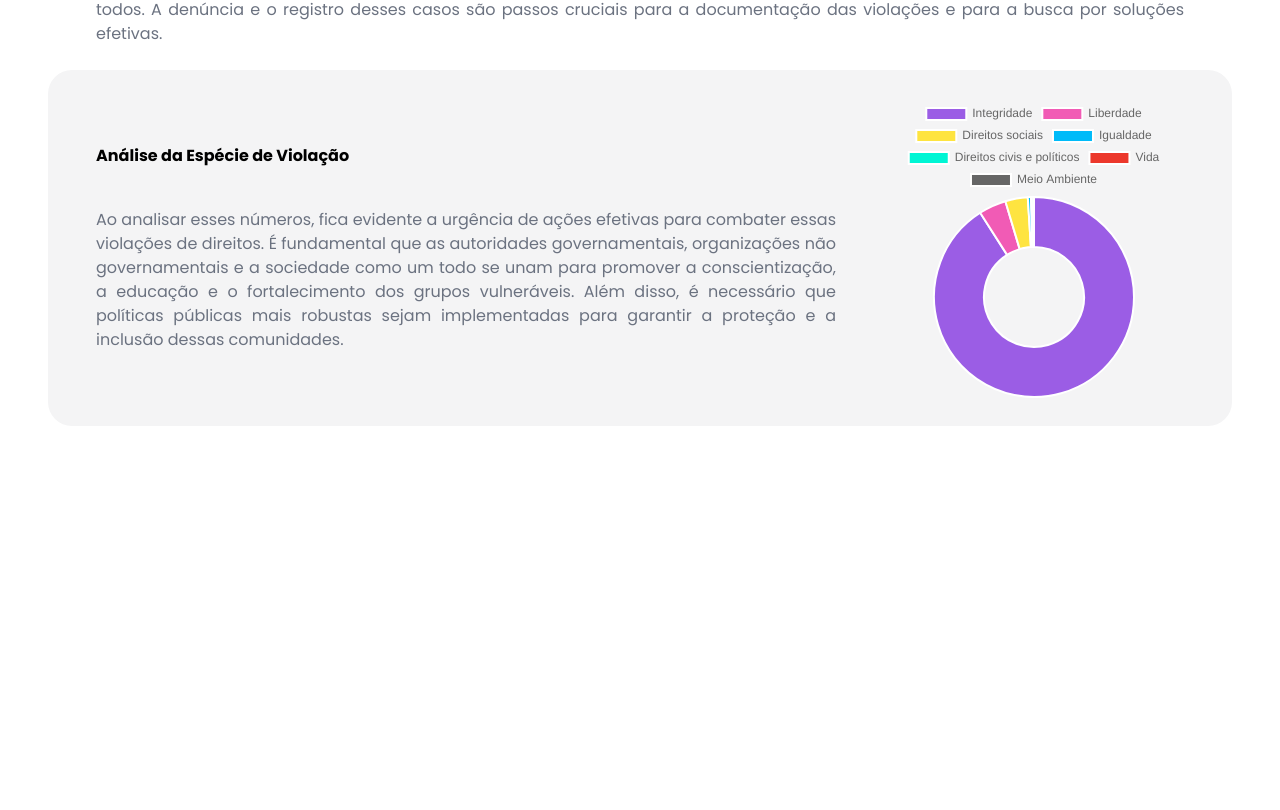
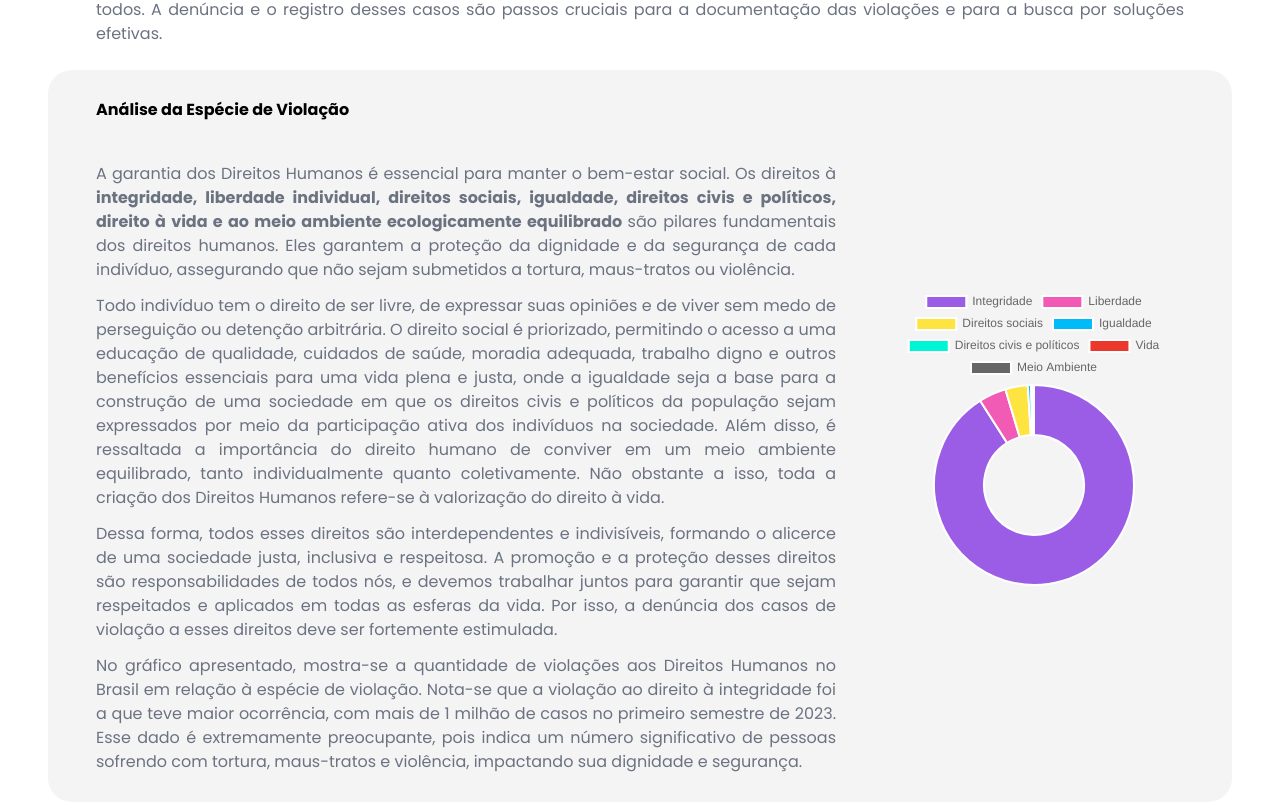
Before and after one commit to Camille846/mapeamento-denuncias, a React (Vite) app: page / in a window 1280 px wide. Shown: the part 1079-1889 px from the top of the page. Before the commit the page ends 1545 px from the top, so only its background shows below. Built offline with nearby package versions, Linux system fonts and the light colour scheme.

Commit message:
Feat: add more paragraphs

```diff
--- a/src/components/Cards.jsx
+++ b/src/components/Cards.jsx
@@ -156,8 +156,17 @@ export const Cards = () => {
           <div className="text-content">
             <h2 className='text-start font-bold'>Análise da Espécie de Violação</h2>
             <p className='text-gray-500 text-justify mt-10'>
-          Ao analisar esses números, fica evidente a urgência de ações efetivas para combater essas violações de direitos. É fundamental que as autoridades governamentais, organizações não governamentais e a sociedade como um todo se unam para promover a conscientização, a educação e o fortalecimento dos grupos vulneráveis. Além disso, é necessário que políticas públicas mais robustas sejam implementadas para garantir a proteção e a inclusão dessas comunidades.
-          </p>
+            A garantia dos Direitos Humanos é essencial para manter o bem-estar social. Os direitos à <span className='font-bold'>integridade, liberdade individual, direitos sociais, igualdade, direitos civis e políticos, direito à vida e ao meio ambiente ecologicamente equilibrado </span> são pilares fundamentais dos direitos humanos. Eles garantem a proteção da dignidade e da segurança de cada indivíduo, assegurando que não sejam submetidos a tortura, maus-tratos ou violência.
+            </p>
+            <p className='text-gray-500 text-justify mt-3'>
+            Todo indivíduo tem o direito de ser livre, de expressar suas opiniões e de viver sem medo de perseguição ou detenção arbitrária. O direito social é priorizado, permitindo o acesso a uma educação de qualidade, cuidados de saúde, moradia adequada, trabalho digno e outros benefícios essenciais para uma vida plena e justa, onde a igualdade seja a base para a construção de uma sociedade em que os direitos civis e políticos da população sejam expressados por meio da participação ativa dos indivíduos na sociedade. Além disso, é ressaltada a importância do direito humano de conviver em um meio ambiente equilibrado, tanto individualmente quanto coletivamente. Não obstante a isso, toda a criação dos Direitos Humanos refere-se à valorização do direito à vida.
+            </p>
+            <p className='text-gray-500 text-justify mt-3'>
+            Dessa forma, todos esses direitos são interdependentes e indivisíveis, formando o alicerce de uma sociedade justa, inclusiva e respeitosa. A promoção e a proteção desses direitos são responsabilidades de todos nós, e devemos trabalhar juntos para garantir que sejam respeitados e aplicados em todas as esferas da vida. Por isso, a denúncia dos casos de violação a esses direitos deve ser fortemente estimulada.
+            </p>
+            <p className='text-gray-500 text-justify mt-3'>
+            No gráfico apresentado, mostra-se a quantidade de violações aos Direitos Humanos no Brasil em relação à espécie de violação. Nota-se que a violação ao direito à integridade foi a que teve maior ocorrência, com mais de 1 milhão de casos no primeiro semestre de 2023. Esse dado é extremamente preocupante, pois indica um número significativo de pessoas sofrendo com tortura, maus-tratos e violência, impactando sua dignidade e segurança.
+            </p>
           </div>
           <div className="doghnut-content">
              <Doughnut data={doughnutData}/>
```
